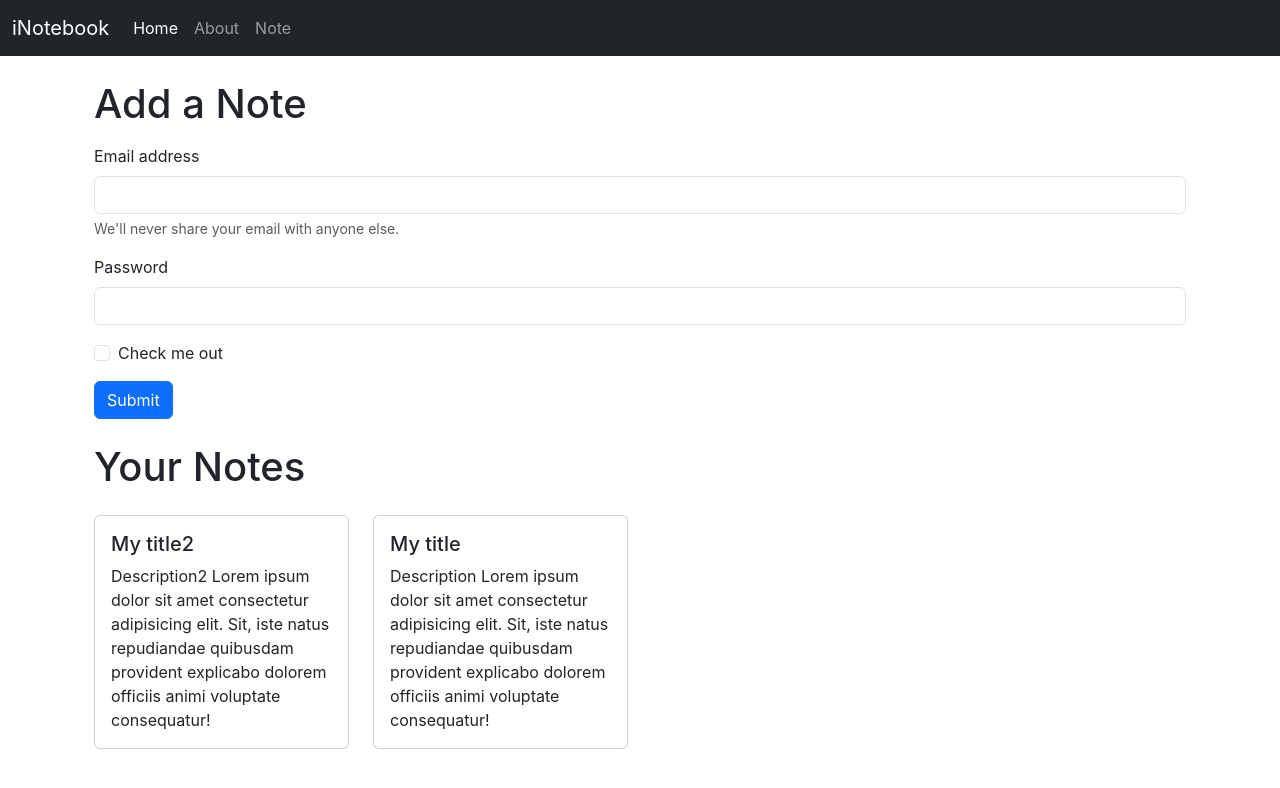
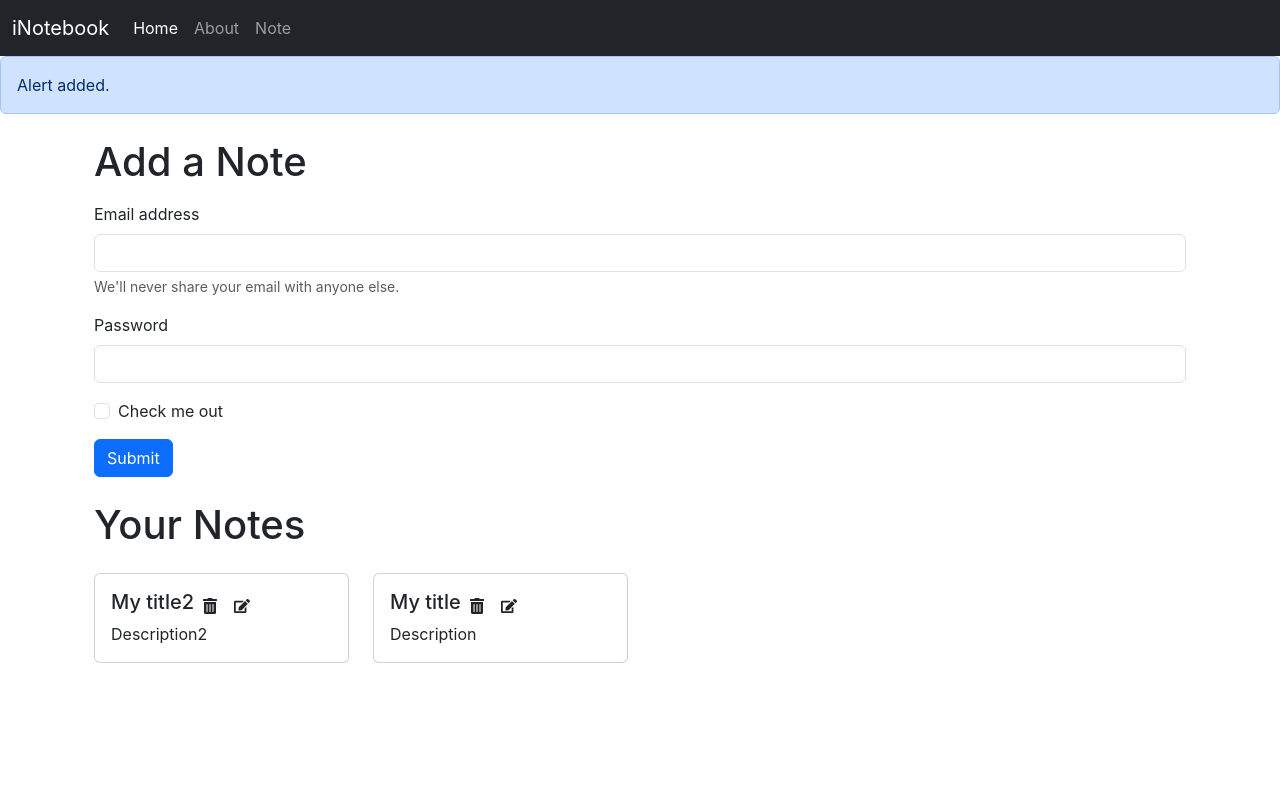
Before and after one commit to sandeepshrestha200/iNotebook, a React (Create React App) app: page / in a window 1280 px wide. Shown: the top 788 px of the page. Built offline with nearby package versions, Linux system fonts and the light colour scheme.

Commit message:
react-icon and alert added and some fixes htmlFor an ClassName #62

```diff
--- a/package.json
+++ b/package.json
@@ -9,6 +9,7 @@
     "concurrently": "^8.2.2",
     "react": "^18.2.0",
     "react-dom": "^18.2.0",
+    "react-icons": "^4.12.0",
     "react-router-dom": "^6.20.1",
     "react-scripts": "5.0.1",
     "web-vitals": "^2.1.4"
--- a/src/App.js
+++ b/src/App.js
@@ -5,6 +5,7 @@ import Home from "./components/Home";
 import About from "./components/About";
 import Note from "./components/Note";
 import NoteState from "./context/notes/NoteState";
+import Alert from "./components/Alert";
 
 function App() {
   return (
@@ -12,6 +13,7 @@ function App() {
       <NoteState>
         <BrowserRouter>
           <Navbar />
+          <Alert message="Alert added."/>
           <div className="container">
             <Routes>
               <Route exact path="/" element={<Home />} />
--- /dev/null
+++ b/src/components/Alert.js
@@ -0,0 +1,13 @@
+import React from "react";
+
+const Alert = (props) => {
+  return (
+    <div>
+      <div className="alert alert-primary" role="alert">
+        {props.message}
+      </div>
+    </div>
+  );
+};
+
+export default Alert;
--- a/src/components/Home.js
+++ b/src/components/Home.js
@@ -11,7 +11,7 @@ const Home = () => {
           <div className="my-3">
             <form>
               <div className="mb-3">
-                <label for="exampleInputEmail1" className="form-label">
+                <label htmlFor="exampleInputEmail1" className="form-label">
                   Email address
                 </label>
                 <input type="email" className="form-control" id="exampleInputEmail1" aria-describedby="emailHelp" />
@@ -20,14 +20,14 @@ const Home = () => {
                 </div>
               </div>
               <div className="mb-3">
-                <label for="exampleInputPassword1" className="form-label">
+                <label htmlFor="exampleInputPassword1" className="form-label">
                   Password
                 </label>
                 <input type="password" className="form-control" id="exampleInputPassword1" />
               </div>
               <div className="mb-3 form-check">
                 <input type="checkbox" className="form-check-input" id="exampleCheck1" />
-                <label className="form-check-label" for="exampleCheck1">
+                <label className="form-check-label" htmlFor="exampleCheck1">
                   Check me out
                 </label>
               </div>
--- a/src/components/NoteItem.js
+++ b/src/components/NoteItem.js
@@ -1,4 +1,5 @@
 import React from "react";
+import { FaTrashAlt, FaEdit } from "react-icons/fa";
 
 const NoteItem = (props) => {
   const { note } = props;
@@ -10,8 +11,12 @@ const NoteItem = (props) => {
       <div className="col-md-3 my-3">
         <div className="card">
           <div className="card-body">
-            <h5 className="card-title">{note.title}</h5>
-            <p className="card-text">{note.description} Lorem ipsum dolor sit amet consectetur adipisicing elit. Sit, iste natus repudiandae quibusdam provident explicabo dolorem officiis animi voluptate consequatur!</p>
+            <div className="d-flex align-items-center">
+              <h5 className="card-title">{note.title}</h5>
+              <FaTrashAlt className="mx-2" style={{ cursor: "pointer" }} />
+              <FaEdit className="mx-2" style={{ cursor: "pointer" }} />
+            </div>
+            <p className="card-text">{note.description}</p>
           </div>
         </div>
       </div>
```
Also changed, not shown: 1 other file (tests, documents, lock files or other folders).
